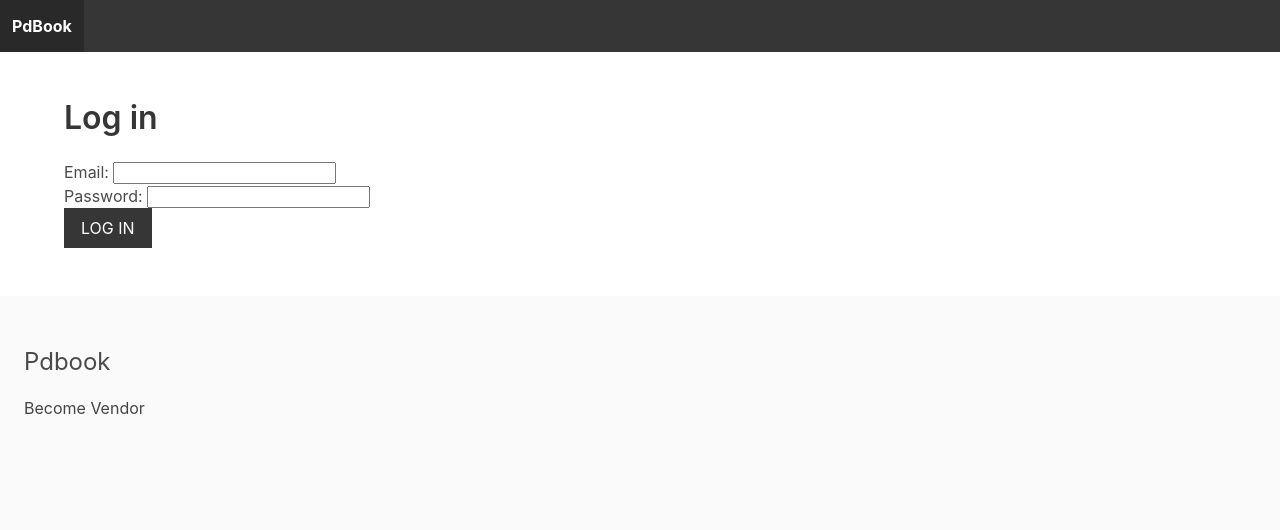
After one commit to VinNguyen54/PDBook, a Django app: page /user/login/ in a window 1280 px wide. The commit adds this page. Shown: the top 530 px of the page. Run offline with Django 4.2, Linux system fonts and the light colour scheme.

Commit message:
complete authuser

```diff
--- a/PDbook/settings.py
+++ b/PDbook/settings.py
@@ -26,6 +26,8 @@ SECRET_KEY = 'django-insecure-&*3bp-rgwl7v35d@^r*i7&5%now)a%wz^+%0ed!8_r9@bd#7+$
 DEBUG = True
 
 ALLOWED_HOSTS = []
+
+LOGOUT_REDIRECT_URL = 'home'
 
 AUTH_USER_MODEL = 'authuser.User'
 
--- a/PDbook/urls.py
+++ b/PDbook/urls.py
@@ -18,5 +18,6 @@ from django.urls import path, include
 
 urlpatterns = [
     path('admin/', admin.site.urls),
+    path('user/', include('apps.authuser.urls')),
     path('', include('apps.core.urls')),
 ]
--- /dev/null
+++ b/apps/authuser/forms.py
@@ -0,0 +1,28 @@
+from django.contrib.auth.forms import UserCreationForm
+from django.contrib.auth import authenticate
+from django import forms
+from .models import User
+
+class RegisterForm(UserCreationForm):
+    class Meta:
+        model = User
+        fields = ['name', 'email', 'password1', 'password2']
+
+class UserLoginForm(forms.Form):
+    email = forms.EmailField()
+    password = forms.CharField(widget=forms.PasswordInput)
+
+    def clean(self, *args, **kwargs):
+        email = self.cleaned_data.get('email')
+        password = self.cleaned_data.get('password')
+
+        if email and password:
+            user = authenticate(email = email, password = password)
+
+            if not user:
+                raise forms.ValidationError('User does not exits')
+
+            if not user.check_password(password):
+                raise forms.ValidationError('Incorrect Password')
+
+        return super(UserLoginForm, self).clean(*args, **kwargs)
--- /dev/null
+++ b/apps/authuser/templates/authuser/login.html
@@ -0,0 +1,19 @@
+{% extends 'core/base.html' %}
+
+{% block title %}Log in | {% endblock %}
+
+{% block content %}
+    <h1 class="title">Log in</h1>
+
+    <form method="post" action=".">
+        {% csrf_token %}
+
+        {{ form.as_p }}
+
+        <div class="field">
+            <div class="control">
+                <button class="button is-dark is-uppercase">Log in</button>
+            </div>
+        </div>
+    </form>
+{% endblock %}
--- /dev/null
+++ b/apps/authuser/urls.py
@@ -0,0 +1,11 @@
+from django.urls import path
+from django.contrib.auth import views
+from .views import register, userlogin ,vendor_admin
+
+urlpatterns = [
+    path('register/', register, name='register'),
+    path('login/', userlogin, name = 'login'),
+     path('logout/', views.LogoutView.as_view(), name='logout'),
+
+    path('vendor-admin/', vendor_admin, name= 'vendor_admin'),
+]
--- a/apps/authuser/views.py
+++ b/apps/authuser/views.py
@@ -1,3 +1,53 @@
-from django.shortcuts import render
+from django.shortcuts import redirect, render
+from django.contrib.auth import login, authenticate
+from django.contrib.auth.models import Group
+from django.contrib.auth.decorators import login_required
 
+
+from .forms import RegisterForm, UserLoginForm
 # Create your views here.
+
+def register(request):
+    if request.method == 'POST':
+        form =RegisterForm(request.POST)
+
+        if form.is_valid():
+            user = form.save()
+
+            login(request, user)
+
+            return redirect('home')
+
+    else:
+        form =RegisterForm()
+
+    return render(request, 'authuser/register.html', {'form':form})
+
+
+def userlogin(request):
+    if request.method == 'POST':
+        form = UserLoginForm(request.POST)
+
+        if form.is_valid():
+            email = form.cleaned_data.get('email')
+            password = form.cleaned_data.get('password')
+
+            user = authenticate(email = email, password = password)
+
+            login(request, user)
+
+            if user.is_staff :
+                return redirect('vendor_admin')
+            else:
+                return redirect('home')
+    else:
+
+        form =UserLoginForm()
+
+    return render(request, 'authuser/login.html', {'form':form})
+
+@login_required
+def vendor_admin(request):
+    vendor = request.user
+
+    return render(request, 'authuser/vendor_admin.html', {'vendor':vendor})
--- a/apps/core/templates/core/base.html
+++ b/apps/core/templates/core/base.html
@@ -42,7 +42,11 @@
     <footer class="footer">
         <h3 class="is-size-4 mb-4">Pdbook</h3>
 
-        <a href="#">Become Vendor</a>
+        {% if request.user.is_authenticated %}
+            <a href="{% url 'logout' %}">Logout</a>
+        {% else %}
+            <a href="{% url 'register' %}">Become Vendor</a>
+        {% endif %}
     </footer>
 
 </body>
```
Also changed, not shown: apps/authuser/templates/authuser/register.html (added, +25 -0 lines), apps/authuser/templates/authuser/vendor_admin.html (added, +10 -0 lines), db.sqlite3.
